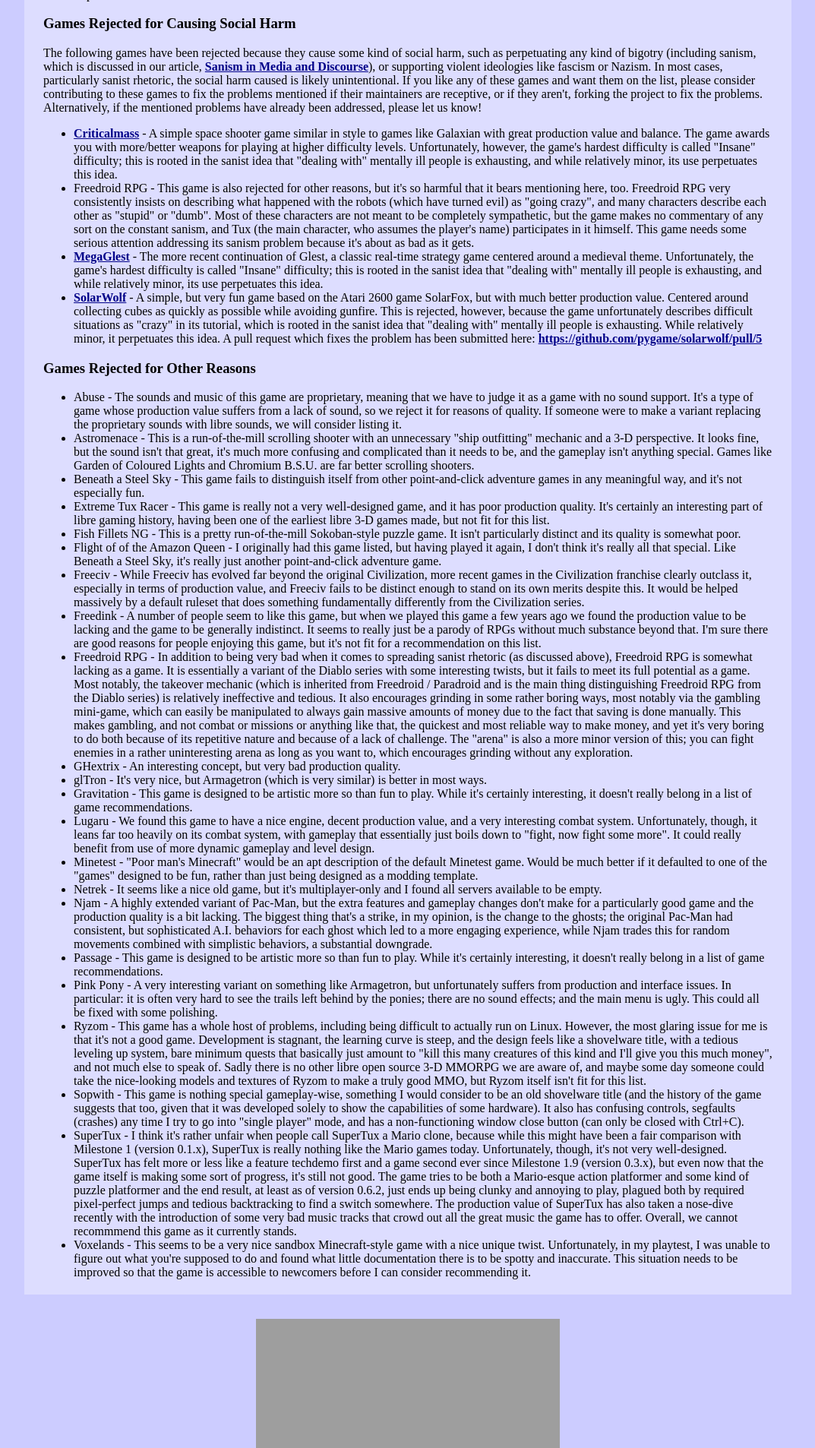
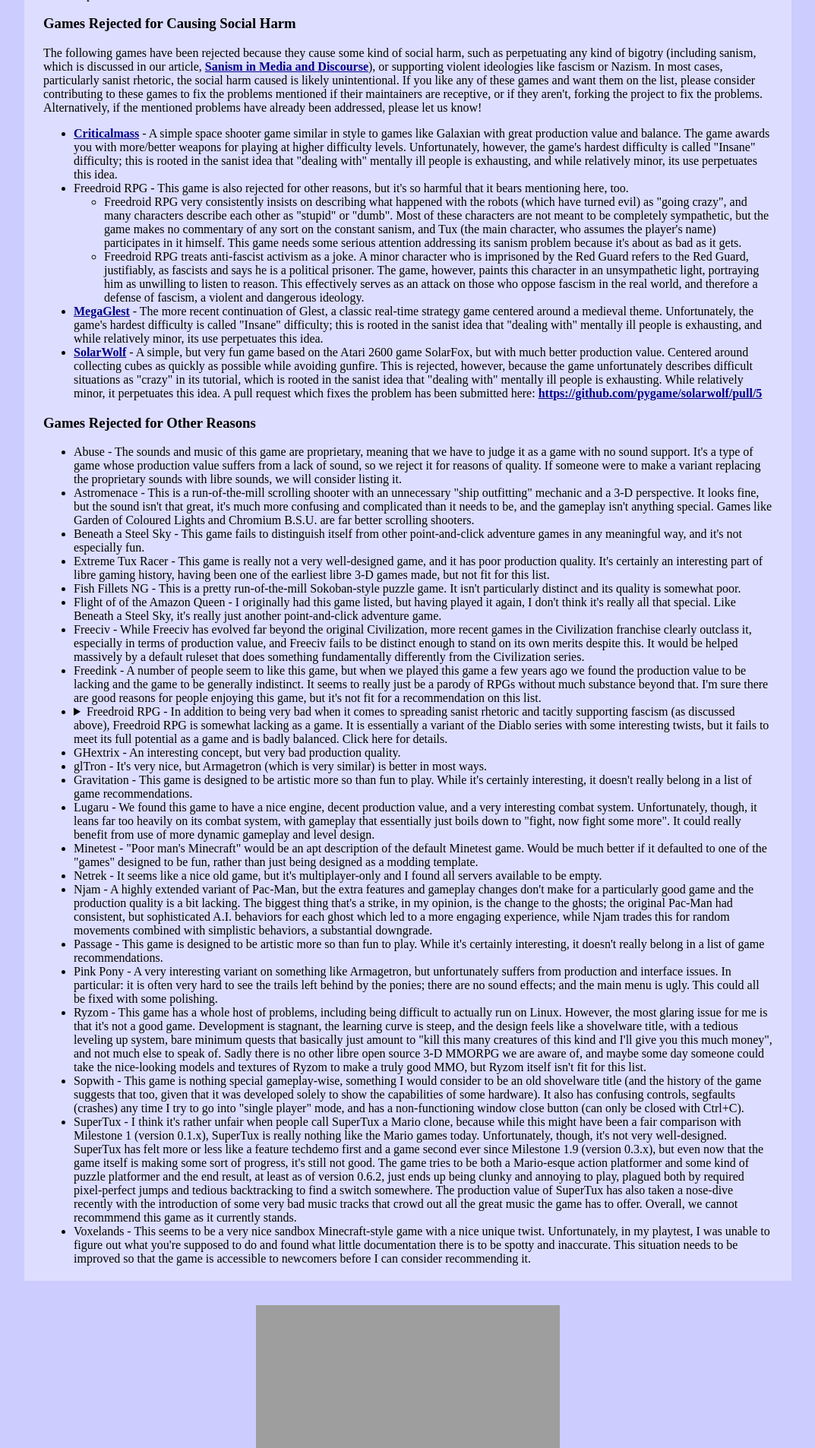
Before and after one commit to onpon4/onpon4.github.io, a PHP site: page /articles/rejected-libre-games.html in a window 1280 px wide. Shown: the part 1078-2984 px from the top of the page at 76% size, without its empty margins (103-1176 px from the left). Run offline with PHP 8.4, Linux system fonts and the light colour scheme; grey boxes are pictures that could not be loaded.

Commit message:
Updated entry on Freedroid RPG.

```diff
--- a/articles/rejected-libre-games.html
+++ b/articles/rejected-libre-games.html
@@ -74,7 +74,12 @@
         <p>The following games have been rejected because they cause some kind of social harm, such as perpetuating any kind of bigotry (including sanism, which is discussed in our article, <a href="sanism.html">Sanism in Media and Discourse</a>), or supporting violent ideologies like fascism or Nazism. In most cases, particularly sanist rhetoric, the social harm caused is likely unintentional. If you like any of these games and want them on the list, please consider contributing to these games to fix the problems mentioned if their maintainers are receptive, or if they aren't, forking the project to fix the problems. Alternatively, if the mentioned problems have already been addressed, please let us know!</p>
         <ul>
             <li><a href="https://sourceforge.net/projects/criticalmass/">Criticalmass</a> - A simple space shooter game similar in style to games like Galaxian with great production value and balance. The game awards you with more/better weapons for playing at higher difficulty levels. Unfortunately, however, the game's hardest difficulty is called "Insane" difficulty; this is rooted in the sanist idea that "dealing with" mentally ill people is exhausting, and while relatively minor, its use perpetuates this idea.</li>
-            <li>Freedroid RPG - This game is also rejected for other reasons, but it's so harmful that it bears mentioning here, too. Freedroid RPG very consistently insists on describing what happened with the robots (which have turned evil) as "going crazy", and many characters describe each other as "stupid" or "dumb". Most of these characters are not meant to be completely sympathetic, but the game makes no commentary of any sort on the constant sanism, and Tux (the main character, who assumes the player's name) participates in it himself. This game needs some serious attention addressing its sanism problem because it's about as bad as it gets.</li>
+            <li>Freedroid RPG - This game is also rejected for other reasons, but it's so harmful that it bears mentioning here, too.
+                <ul>
+                    <li>Freedroid RPG very consistently insists on describing what happened with the robots (which have turned evil) as "going crazy", and many characters describe each other as "stupid" or "dumb". Most of these characters are not meant to be completely sympathetic, but the game makes no commentary of any sort on the constant sanism, and Tux (the main character, who assumes the player's name) participates in it himself. This game needs some serious attention addressing its sanism problem because it's about as bad as it gets.</li>
+                    <li>Freedroid RPG treats anti-fascist activism as a joke. A minor character who is imprisoned by the Red Guard refers to the Red Guard, justifiably, as fascists and says he is a political prisoner. The game, however, paints this character in an unsympathetic light, portraying him as unwilling to listen to reason. This effectively serves as an attack on those who oppose fascism in the real world, and therefore a defense of fascism, a violent and dangerous ideology.</li>
+                </ul>
+            </li>
             <li><a href="https://megaglest.org/">MegaGlest</a> - The more recent continuation of Glest, a classic real-time strategy game centered around a medieval theme. Unfortunately, the game's hardest difficulty is called "Insane" difficulty; this is rooted in the sanist idea that "dealing with" mentally ill people is exhausting, and while relatively minor, its use perpetuates this idea.</li>
             <li><a href="https://www.pygame.org/shredwheat/solarwolf/index.shtml">SolarWolf</a> - A simple, but very fun game based on the Atari 2600 game SolarFox, but with much better production value. Centered around collecting cubes as quickly as possible while avoiding gunfire. This is rejected, however, because the game unfortunately describes difficult situations as "crazy" in its tutorial, which is rooted in the sanist idea that "dealing with" mentally ill people is exhausting. While relatively minor, it perpetuates this idea. A pull request which fixes the problem has been submitted here: <a href="https://github.com/pygame/solarwolf/pull/5">https://github.com/pygame/solarwolf/pull/5</a></li>
         </ul>
@@ -89,7 +94,17 @@
             <li>Flight of of the Amazon Queen - I originally had this game listed, but having played it again, I don't think it's really all that special. Like Beneath a Steel Sky, it's really just another point-and-click adventure game.</li>
             <li>Freeciv - While Freeciv has evolved far beyond the original Civilization, more recent games in the Civilization franchise clearly outclass it, especially in terms of production value, and Freeciv fails to be distinct enough to stand on its own merits despite this. It would be helped massively by a default ruleset that does something fundamentally differently from the Civilization series.</li>
             <li>Freedink - A number of people seem to like this game, but when we played this game a few years ago we found the production value to be lacking and the game to be generally indistinct. It seems to really just be a parody of RPGs without much substance beyond that. I'm sure there are good reasons for people enjoying this game, but it's not fit for a recommendation on this list.</li>
-            <li>Freedroid RPG - In addition to being very bad when it comes to spreading sanist rhetoric (as discussed above), Freedroid RPG is somewhat lacking as a game. It is essentially a variant of the Diablo series with some interesting twists, but it fails to meet its full potential as a game. Most notably, the takeover mechanic (which is inherited from Freedroid / Paradroid and is the main thing distinguishing Freedroid RPG from the Diablo series) is relatively ineffective and tedious. It also encourages grinding in some rather boring ways, most notably via the gambling mini-game, which can easily be manipulated to always gain massive amounts of money due to the fact that saving is done manually. This makes gambling, and not combat or missions or anything like that, the quickest and most reliable way to make money, and yet it's very boring to do both because of its repetitive nature and because of a lack of challenge. The "arena" is also a more minor version of this; you can fight enemies in a rather uninteresting arena as long as you want to, which encourages grinding without any exploration.</li>
+            <li><details>
+                <summary>Freedroid RPG - In addition to being very bad when it comes to spreading sanist rhetoric and tacitly supporting fascism (as discussed above), Freedroid RPG is somewhat lacking as a game. It is essentially a variant of the Diablo series with some interesting twists, but it fails to meet its full potential as a game and is badly balanced. Click here for details.</summary>
+                <ul>
+                    <li>Upgrading the main character is overly complex and it's not obvious at all how or why to upgrade. Many special upgrades require use of unspent training points (which you get five of every time you level up, and which nominally are for increasing your character's stats). You can only spend training points in this way by finding special characters, and there's no way to know how many training points will be needed overall (since you can only see the cost of the next level and training point costs increase for each level of the special upgrade). What this effectively does is encourage you to never upgrade the stats training points are nominally for, and to punish you if you do by forcing you to grind more. It's also impossible to even know what exactly these upgrades do before learning them, and it may even be unclear after the fact.</li>
+                    <li>The nominally normal way to make money is by fighting robots, but this is so inefficient that the easiest way to get lots of money is by a very boring gambling mini-game. Since the game allows you to save or not save as you please, you can just save, gamble, and either save if you win, or load if you lose. Repeat. This effectively makes money a pointless feature of the game and causes players to be incentivized to do something that is incredibly dull.</li>
+                    <li>Upgrading "programs" (this game's version of spells) involves "reading" (consuming) books which increase the level of the respective "program". This is a problem because the easiest way to do this is by buying books from a library, which has an infinite stock of all possible books. This means that the effective thing to do isn't to gain experience by actually progressing; rather, the effective thing to do is to gamble over and over again (see above) and then revisit the library over and over again to buy the "programs" you need, without making any actual progress in the game. This effectively makes "program" upgrades a pointless and tedious gimmick. In addition, books randomly drop as well, and the game makes no effort to avoid giving you books for "programs" you have already upgraded to maximum level, causing you to get many objectively useless items.</li>
+                    <li>The takeover mechanic (which is implemented as a "program", this game's version of spells), despite being the star of the game, does not integrate into the game very well and takes a lot of effort to make truly useful. You have to spend dozens of training points upgrading the "program" for it to be effective against anything but the weakest robots (see above), and even when you do, the time limit imposed for actually completing the minigame is so short that it becomes essentially impossible to play it in a measured way. This is exacerbated by the controls, which require you to spend a large amount of time even selecting the node you want to send a charge on. The overall result is that at the highest levels of the "hacking" program, there is only barely enough time to even theoretically use all takeover charges, assuming perfect reflexes. Overall, it's not a very good experience, and the reward of gaining one robotic ally each time is usually not worth it when you have the option to destroy the robots instead.</li>
+                    <li>Ranged weapons are very badly balanced. Guns inflict a flat amount of damage, not influenced by the player character's stats. This makes sense, but it means that once you can wield the strongest guns in the game, your effective power plateaus very quickly. This also means that weaker weapons become completely obsolete and useless despite being readily available all over long after that point. You also get a special laser gun for free just by answering a dialog choice correctly; this gun is the second strongest weapon in the game and so dwarfs the rest of the game's guns that they all become essentially useless. All of this isn't even mentioning the tedious "reload" mechanic, which serves no real purpose except to force you to walk around doing nothing for a bit while the gun reloads, and then re-aim at your target.</li>
+                    <li>Most of the game consists of very large, confusing, and boring mazes with more or less pointless rooms occupied by robots and occasional massive, tedious to open and collect groups of crates containing goodies. There is essentially no imagination or sense of purpose to how the various areas are designed, with some long twisting passages literally leading to dead ends or walking around in circles. Terminals are the game's form of important access points, but the game also insists on having a massive number of useless, purely decorative terminals that all give the same message about having a screensaver. The overall experience is that exploration is a tedious chore characterized by walking, walking, and more walking until you finally figure out where you're supposed to go.</li>
+                </ul>
+            </details></li>
             <li>GHextrix - An interesting concept, but very bad production quality.</li>
             <li>glTron - It's very nice, but Armagetron (which is very similar) is better in most ways.</li>
             <li>Gravitation - This game is designed to be artistic more so than fun to play. While it's certainly interesting, it doesn't really belong in a list of game recommendations.</li>
--- a/style.css
+++ b/style.css
@@ -137,6 +137,16 @@
     text-align: center;
 }
 
+details
+{
+    cursor: pointer;
+}
+
+details summary:hover
+{
+    text-decoration: underline;
+}
+
 details.faq summary
 {
     color: #008;
```
